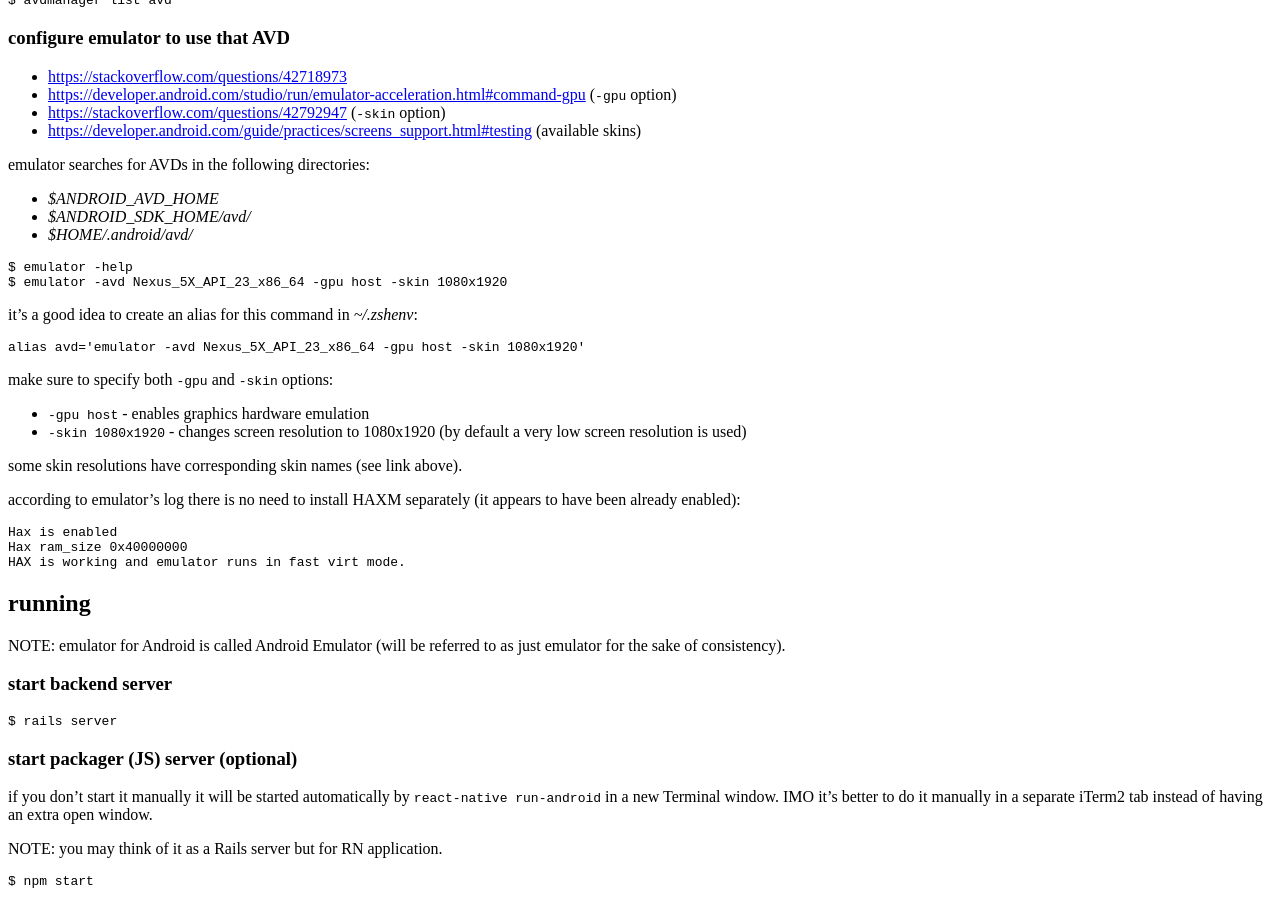
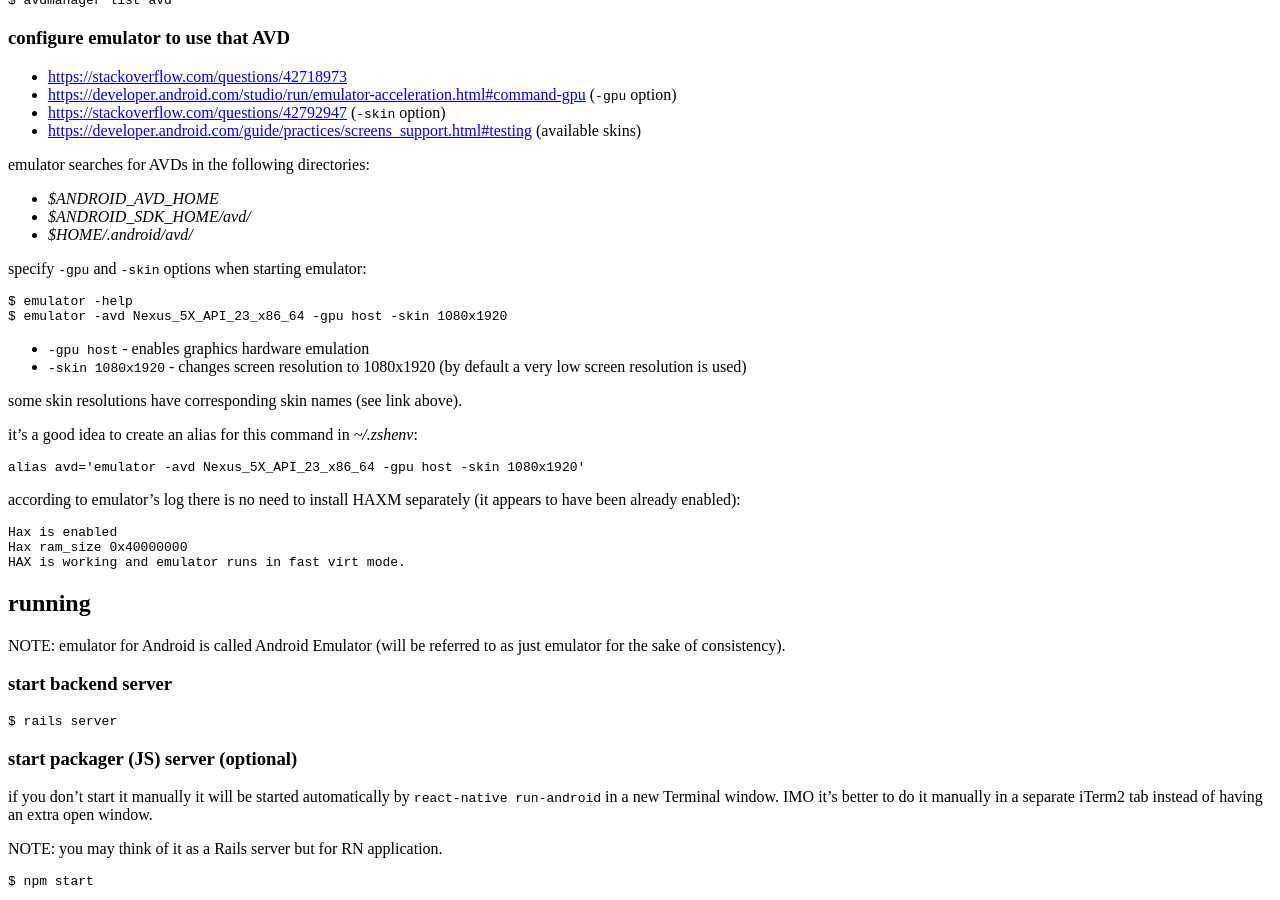
Before and after one commit to tap349/tap349.github.io, a Jekyll site: the page built from _posts/2017-05-24-react-native-android.md, in a window 1280 px wide and 900 px high, scrolled down 2163 px. Built offline with Jekyll 4.4.1, drawn with Linux system fonts in a browser that asks for light colours.

Commit message:
update 2017-06-29_16:12:09

````diff
--- a/_posts/2017-05-24-react-native-android.md
+++ b/_posts/2017-05-24-react-native-android.md
@@ -109,24 +109,24 @@ emulator searches for AVDs in the following directories:
 - _$ANDROID_SDK_HOME/avd/_
 - _$HOME/.android/avd/_
 
+specify `-gpu` and `-skin` options when starting emulator:
+
 ```sh
 $ emulator -help
 $ emulator -avd Nexus_5X_API_23_x86_64 -gpu host -skin 1080x1920
 ```
+
+- `-gpu host` - enables graphics hardware emulation
+- `-skin 1080x1920` - changes screen resolution to 1080x1920
+  (by default a very low screen resolution is used)
+
+some skin resolutions have corresponding skin names (see link above).
 
 it's a good idea to create an alias for this command in _~/.zshenv_:
 
 ```conf
 alias avd='emulator -avd Nexus_5X_API_23_x86_64 -gpu host -skin 1080x1920'
 ```
-
-make sure to specify both `-gpu` and `-skin` options:
-
-- `-gpu host` - enables graphics hardware emulation
-- `-skin 1080x1920` - changes screen resolution to 1080x1920
-  (by default a very low screen resolution is used)
-
-some skin resolutions have corresponding skin names (see link above).
 
 according to emulator's log there is no need to install HAXM separately
 (it appears to have been already enabled):
````
